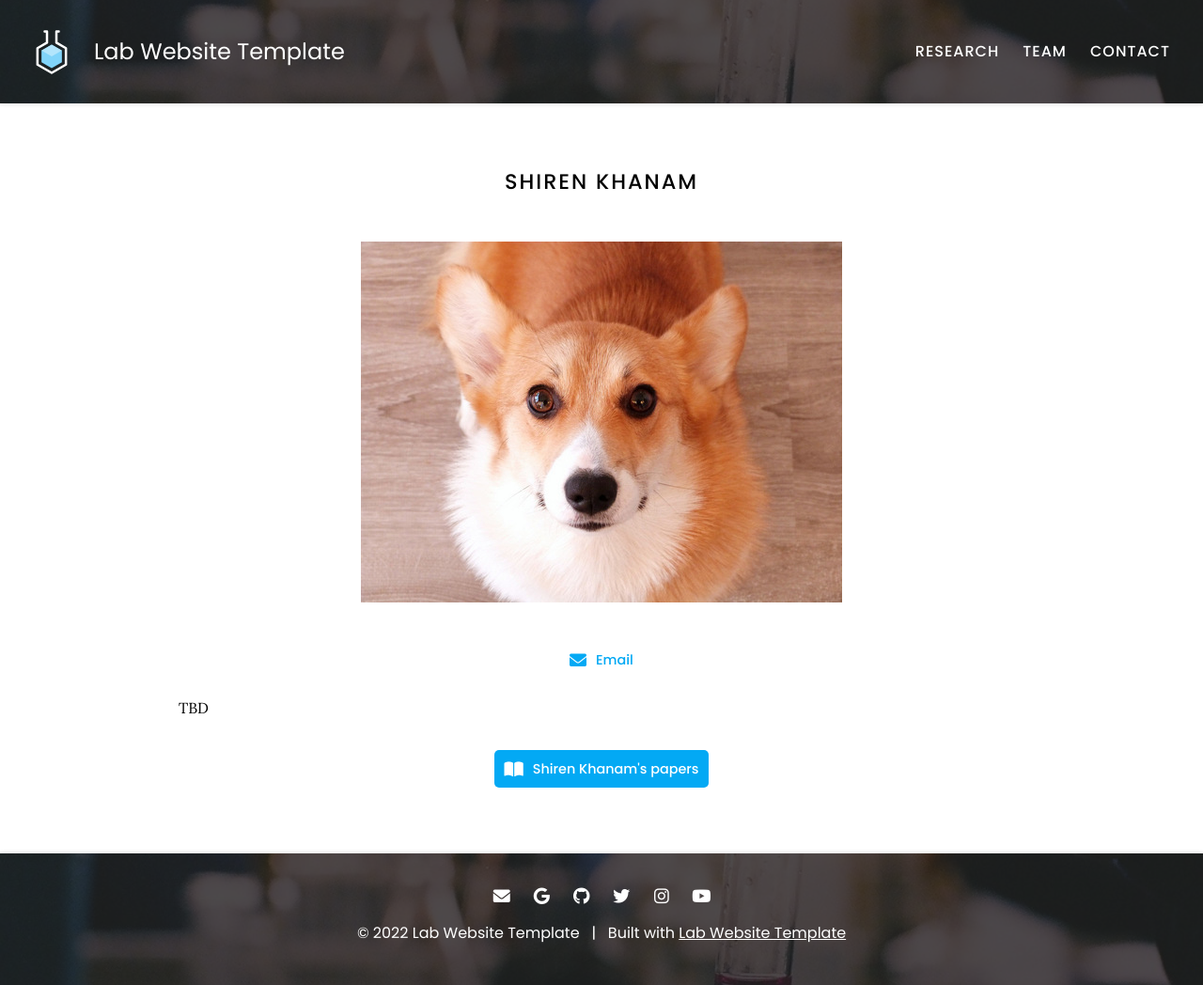
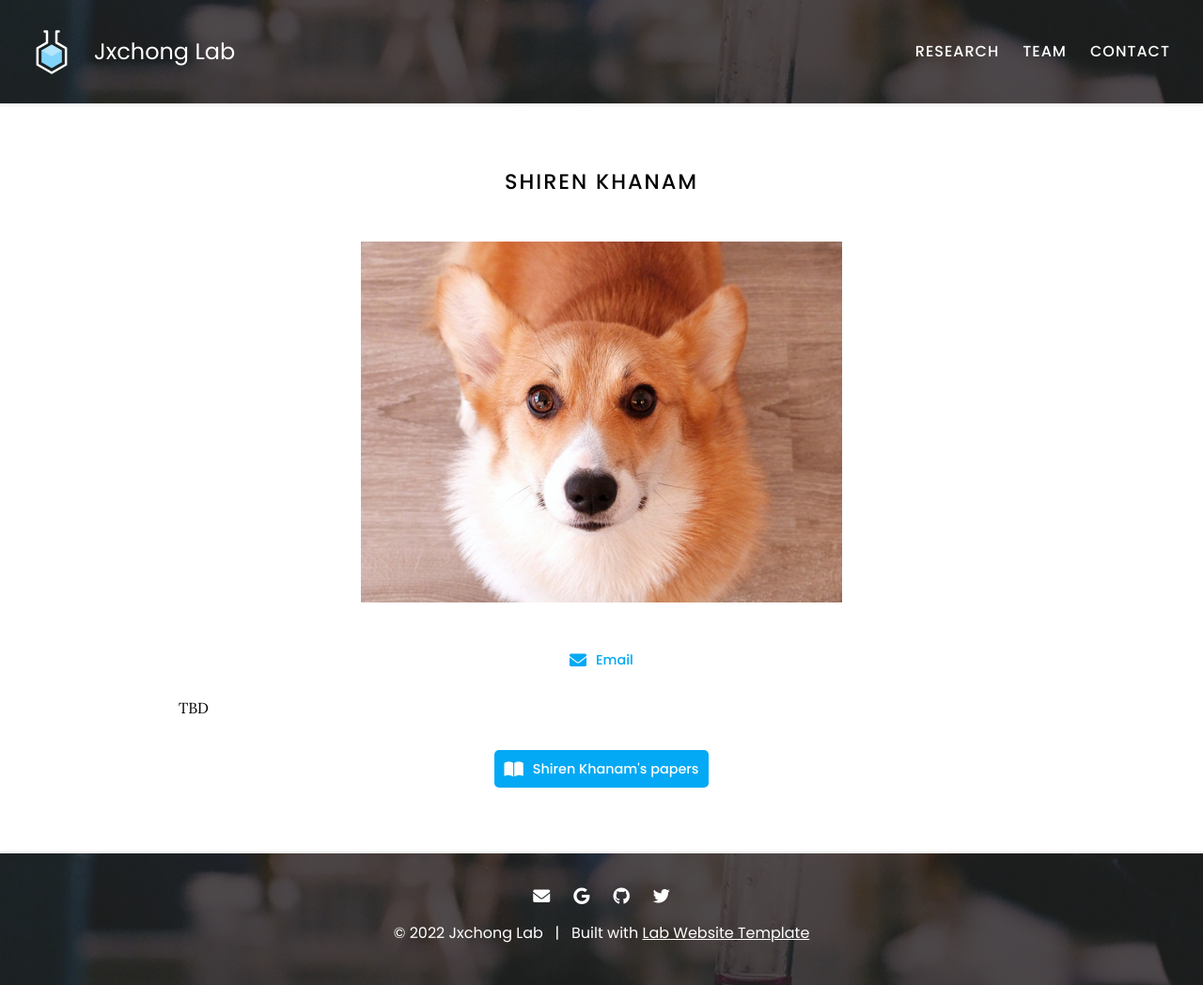
Before and after one commit to jxchong-lab/jxchong-lab-website.github.io, a Jekyll site: the page built from _members/shiren-khanam.md, in a window 1280 px wide. Shown: the whole page at 94% size. Built offline with Jekyll 4.4.1, drawn with Linux system fonts in a browser that asks for light colours; part of the change alters nothing that is shown.

Commit message:
Update _config.yaml

```diff
--- a/_config.yaml
+++ b/_config.yaml
@@ -1,8 +1,8 @@
 ### basic settings
 
 # site properties and page defaults
-title: Lab Website Template
-description: An easy-to-use, flexible website template for labs, with automatic citations, GitHub tag imports, pre-built components, and more.
+title: Jxchong Lab
+description: The jxchong lab is a pretty cool lab
 logo: images/logo.svg
 header: images/background.jpg
 footer: images/background.jpg
@@ -10,12 +10,10 @@ baseurl: ""
 
 # site social media and other links
 links:
-  email: jane.smith@your-lab.com
+  email: jxchong@uw.edu
   google-scholar: ETJoidYAAAAJ
-  github: your-lab
-  twitter: YourLabHandle
-  instagram: YourLabHandle
-  youtube: YourLabChannel
+  github: jxchong-lab
+  twitter: jxchong
 
 ### advanced settings
 
```
